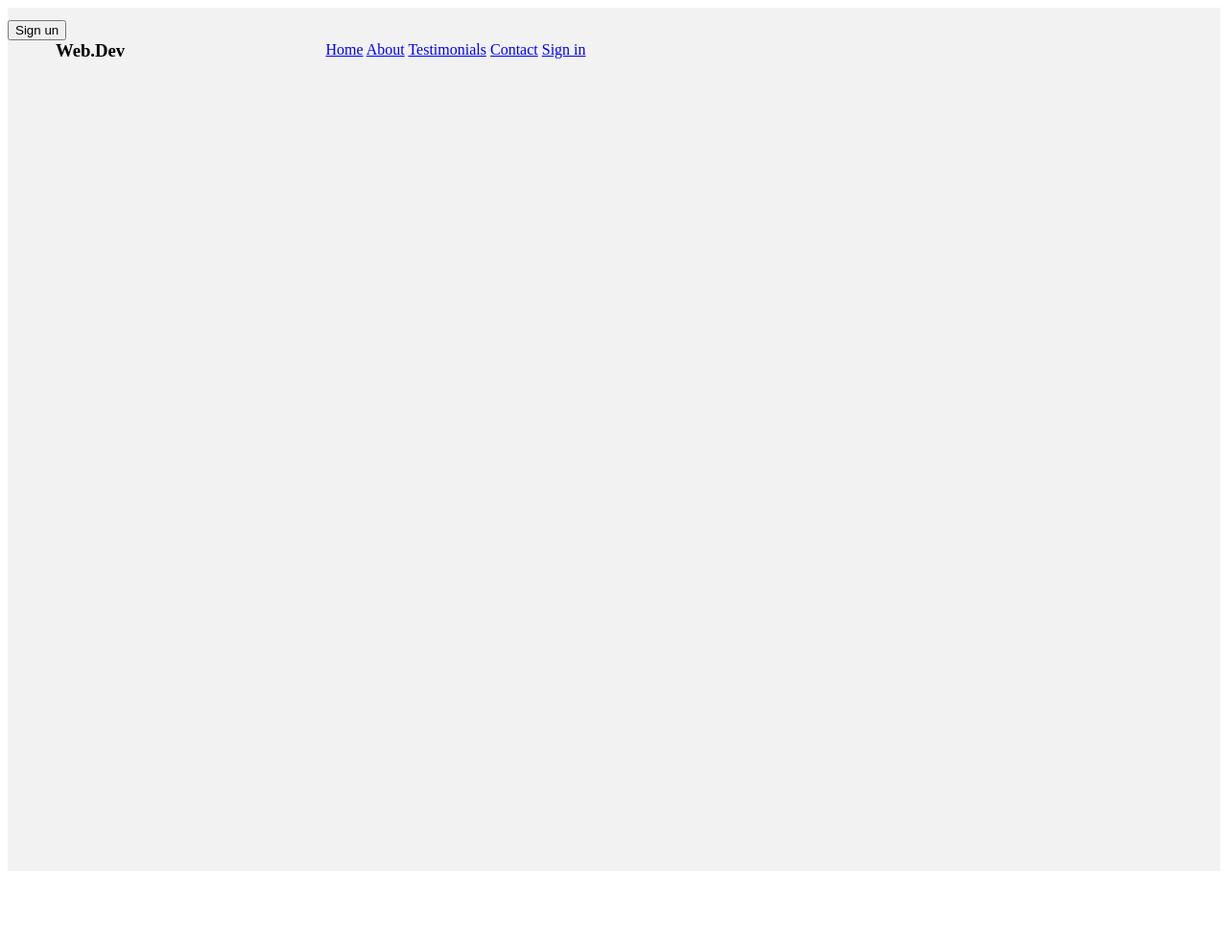
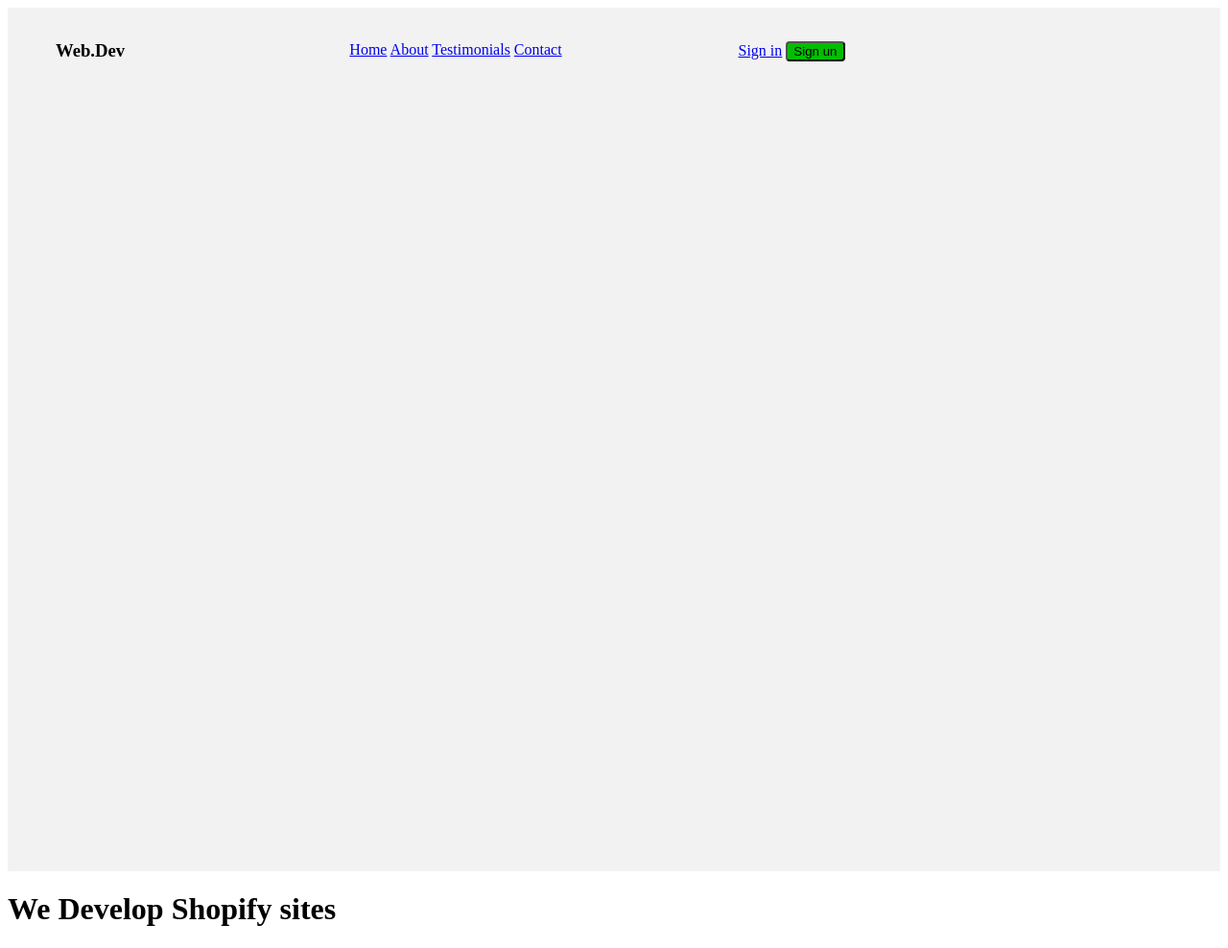
Before and after one commit to Niki88677685/verstka, a plain HTML site: page index.html in a window 1280 px wide. Shown: the whole page at 96% size. Before the commit the page ends 916 px from the top, so only its background shows below. Drawn offline with Linux system fonts and the light colour scheme.

Commit message:
добавил что-то)

```diff
--- a/css/style.css
+++ b/css/style.css
@@ -7,6 +7,7 @@
     width: 80px;
 }
 .navigation {
+    position: relative;
     width: 1014px;
     margin-top: 34px;
     margin: -40px;
@@ -16,6 +17,12 @@
     background-color: rgba(242, 242, 242, 1);
     min-height: 900px;
 }
-.w {
-
+.afte {
+    position: relative;
+    margin-left: 700px;
+    margin-top: -18px;
 }
+.button {
+    border-radius: 4px;
+    background-color: rgb(1, 190, 1);
+}
--- a/index.html
+++ b/index.html
@@ -19,11 +19,21 @@
       <a href="#">About</a>
       <a href="#">Testimonials</a>
       <a href="#">Contact</a>
-      <a href="#" class="w">Sign in</a>
+
+      <div class="afte">
+        <a href="#">Sign in</a>
+        <button class="button">Sign un</button>
+        </div>
     </div>
-    <button class="button">Sign un</button>
   </heade>
 </div>
 
+<div class="text">
+  <h1 class="title1">
+    We Develop Shopify sites
+  </h1>
+</div>
+
+
 </body>
 </html>
```
Also changed, not shown: scss/style.scss (deleted), 1 other file.
